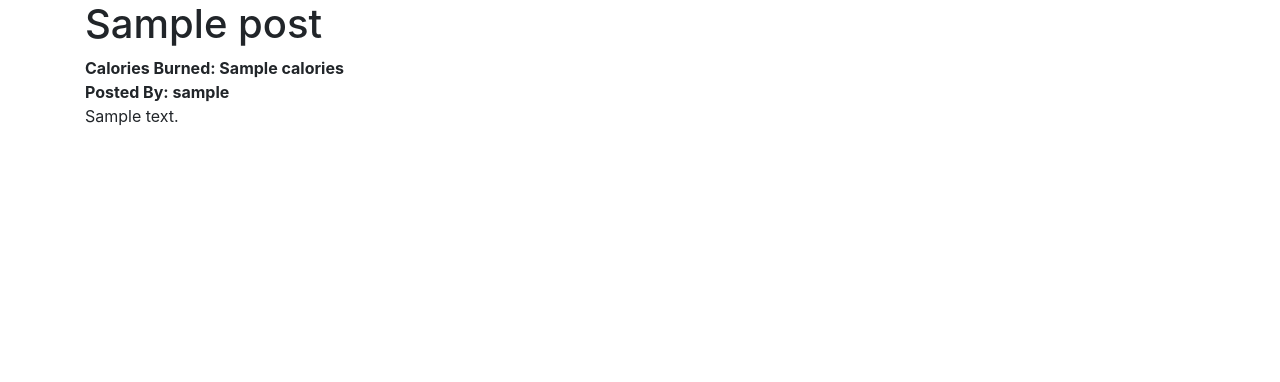
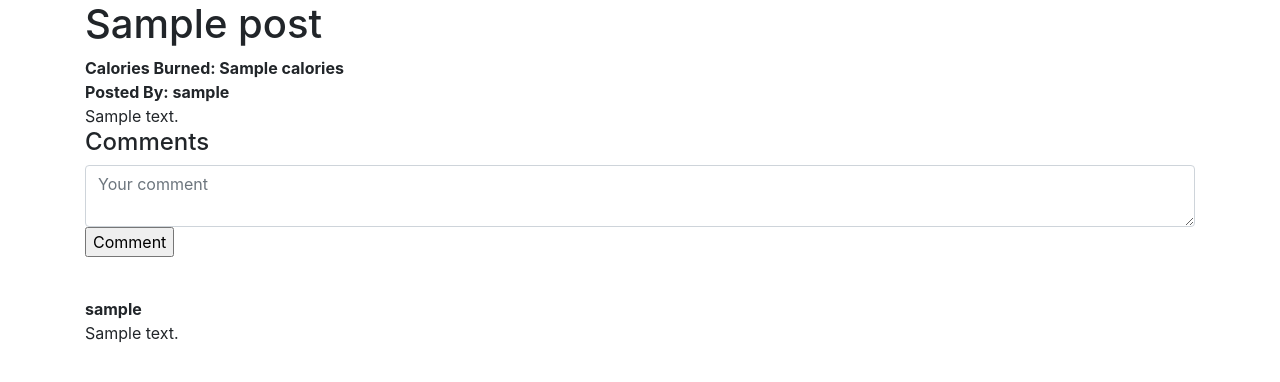
Before and after one commit to philipa18/Flext, a Flask app: template flask_app/templates/post_detail.html in a window 1280 px wide. Shown: the part 56-438 px from the top of the page. Run offline with Flask 2, Linux system fonts and the light colour scheme; the visitor is signed in with stand-in values (Sample User, id 1); the template is opened without the code that fills it: values that come from a table or form of the project are taken from there, most other values are stand-ins (such as "Sample title", 1, 10 or a date in 2020); some libraries are stand-ins or nearby versions.

Commit message:
Comment functionality

```diff
--- a/flask_app/models.py
+++ b/flask_app/models.py
@@ -33,4 +33,5 @@ class Comment(db.Document):
     commenter = db.ReferenceField(User, required=True)
     content = db.StringField(required=True, min_length=1, max_length=250)
     date = db.StringField(required=True)
-    post = db.ReferenceField(Post, required=True)
+    parent = db.StringField(Required=False)
+    post = db.ReferenceField(Post, required=False)
--- a/flask_app/templates/post_detail.html
+++ b/flask_app/templates/post_detail.html
@@ -6,4 +6,29 @@
 <b>Posted By: {{post.poster.username}}</b>
 <br>
 {{post.content}}
+
+{% if current_user.is_authenticated %}
+<h4>Comments</h4>
+<form action="" method="POST">
+    {{ form.csrf_token }}
+    {{ form.text(class="form-control", placeholder="Your comment") }}
+    {% if form.text.errors %}
+        <div class="alert alert-warning" role="alert">
+          {% for error in form.text.errors %}
+          <span>{{ error }}</span>
+          {% endfor %}
+        </div>
+    {% endif %}
+    {{ form.submit() }}
+</form>
+
+<br>
+{% endif %}
+
+{% for comment in comments %}
+    <b>{{comment.commenter.username}}</b>
+    <br>
+    {{comment.content}}
+    <br>
+{% endfor %}
 {% endblock %}
```
Also changed, not shown: flask_app/socials/routes.py (+14 -2 lines).
